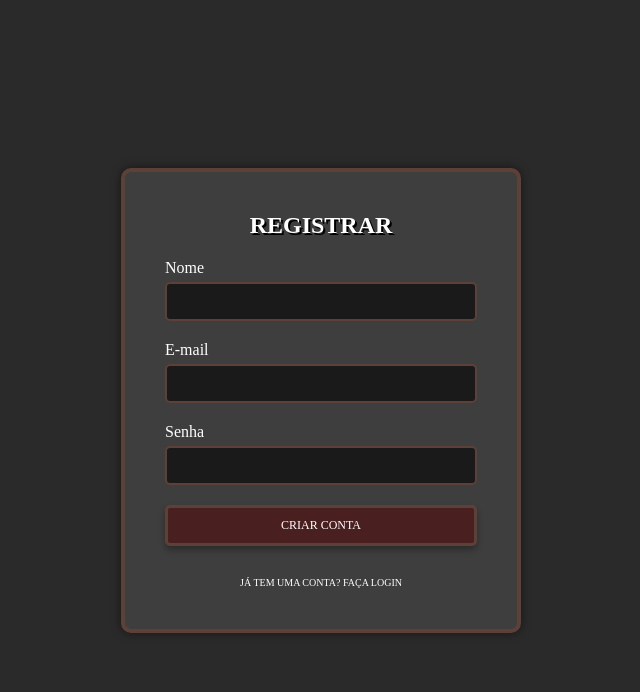
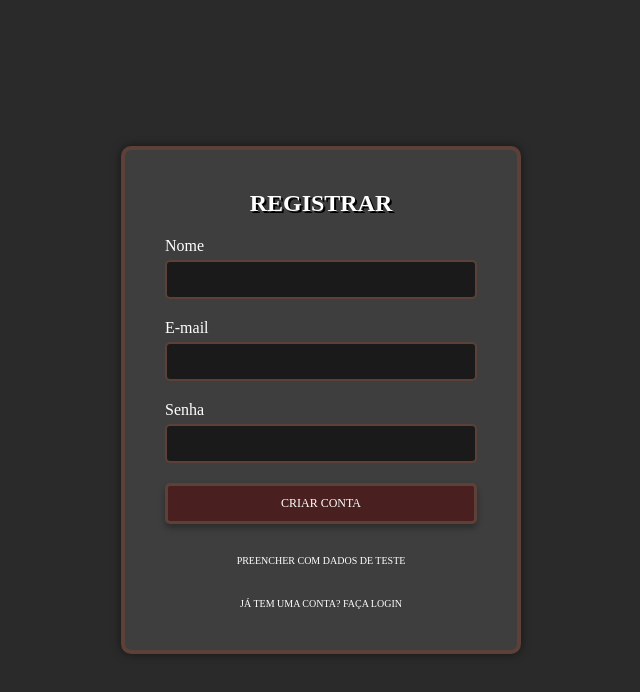
Before and after one commit to Projeto-RPG-Educativo/frontEnd, a React (Vite) app in the folder meu-rpg-mvp/: page / in a window 1280 px wide. Both pictures are taken after a click on the button "AINDA NÃO TEM CONTA? CLIQUE PARA REGISTRAR". Shown: the top 692 px of the page, without its empty margins (319-959 px from the left). Built offline with nearby package versions, Linux system fonts and the light colour scheme.

Commit message:
Pagina de registro atualizada

```diff
--- a/meu-rpg-mvp/src/components/pages/RegisterScreen.tsx
+++ b/meu-rpg-mvp/src/components/pages/RegisterScreen.tsx
@@ -1,6 +1,6 @@
 import React, { useState } from 'react';
 import axios from 'axios';
-import '../Styles/LoginScreen.css'; // Reutilizando os estilos
+import '../Styles/LoginScreen.css';
 
 interface RegisterScreenProps {
   onRegisterSuccess: () => void;
@@ -9,7 +9,7 @@ interface RegisterScreenProps {
 
 const RegisterScreen: React.FC<RegisterScreenProps> = ({ onRegisterSuccess, onGoToLogin }) => {
   const [name, setName] = useState('');
-  const [email, setEmail] = useState(''); // Alterado de 'username' para 'email'
+  const [email, setEmail] = useState('');
   const [password, setPassword] = useState('');
 
   const handleRegister = async (e: React.FormEvent) => {
@@ -20,7 +20,7 @@ const RegisterScreen: React.FC<RegisterScreenProps> = ({ onRegisterSuccess, onGo
 
       const response = await axios.post(apiUrl, {
         name,
-        email, // Enviando 'email' em vez de 'username'
+        email,
         password,
       });
 
@@ -35,6 +35,29 @@ const RegisterScreen: React.FC<RegisterScreenProps> = ({ onRegisterSuccess, onGo
         alert('Ocorreu um erro. Tente novamente mais tarde.');
       }
       console.error('Erro no registro:', error);
+    }
+  };
+
+  // --- Função para preencher os campos com dados de teste da API ---
+  const handleFillWithTestData = async () => {
+    try {
+      // Endpoint que retorna dados de teste
+      const Url = 'http://localhost:3000/api/usuario/registrar'; // Altere para a URL correta da sua API de teste
+
+      const response = await axios.get(Url);
+
+      // Assumindo que a API retorna um objeto com 'name', 'email' e 'password'
+      if (response.status === 200 && response.data) {
+        const { name, email, password } = response.data;
+        setName(name);
+        setEmail(email);
+        setPassword(password);
+      } else {
+        alert('Não foi possível obter os dados de teste da API.');
+      }
+    } catch (error) {
+      alert('Erro ao carregar dados de teste. Verifique a conexão com a API.');
+      console.error('Erro ao carregar dados:', error);
     }
   };
 
@@ -53,7 +76,6 @@ const RegisterScreen: React.FC<RegisterScreenProps> = ({ onRegisterSuccess, onGo
               className="login-input"
             />
           </div>
-          {/* Campo de e-mail alterado */}
           <div className="input-group">
             <label htmlFor="email">E-mail</label>
             <input
@@ -78,6 +100,10 @@ const RegisterScreen: React.FC<RegisterScreenProps> = ({ onRegisterSuccess, onGo
             CRIAR CONTA
           </button>
         </form>
+        {/* Novo botão para preencher dados de teste */}
+        <button className="secondary-button" onClick={handleFillWithTestData}>
+          Preencher com Dados de Teste
+        </button>
         <button className="secondary-button" onClick={onGoToLogin}>
           Já tem uma conta? Faça Login
         </button>
```
